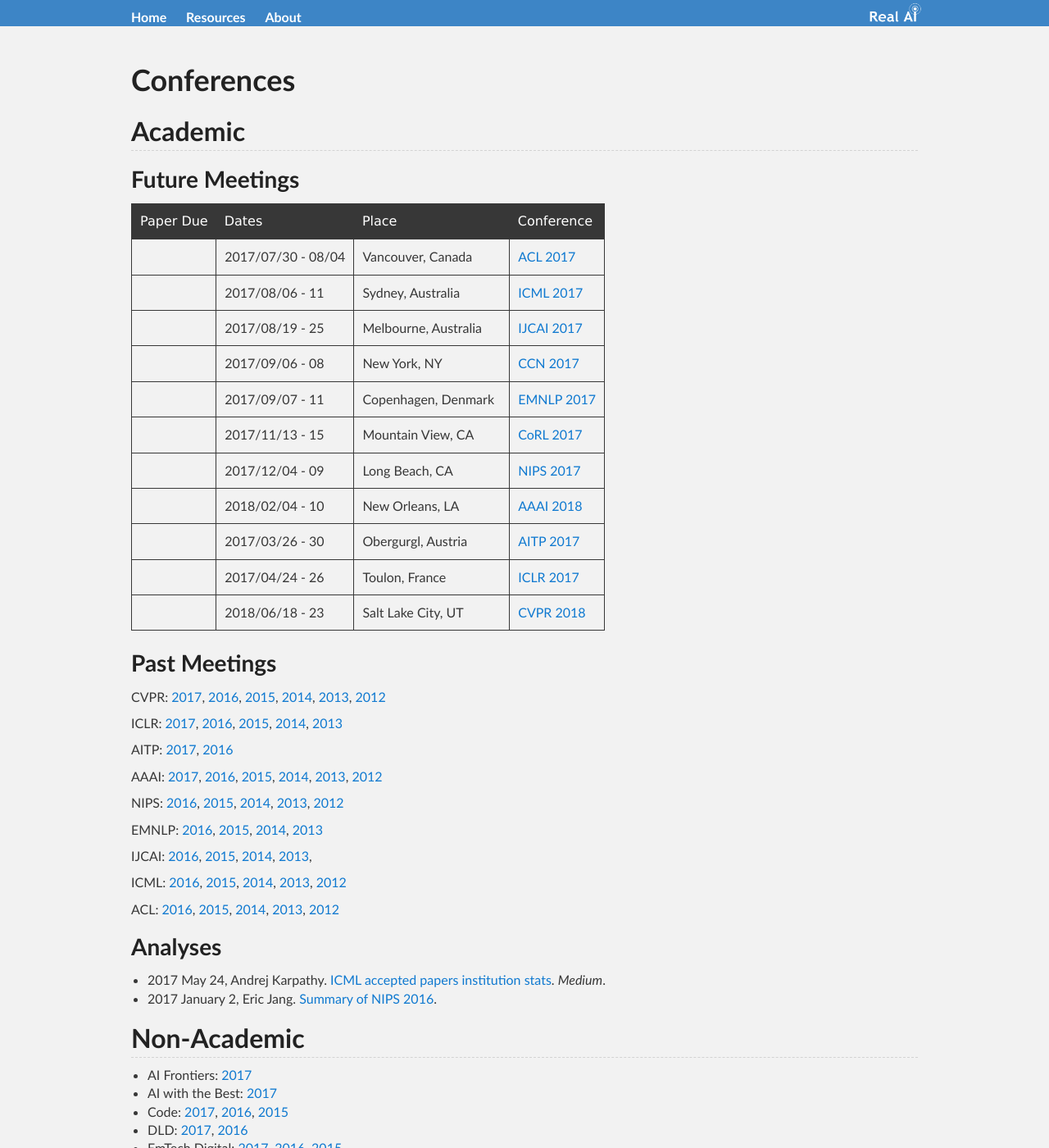
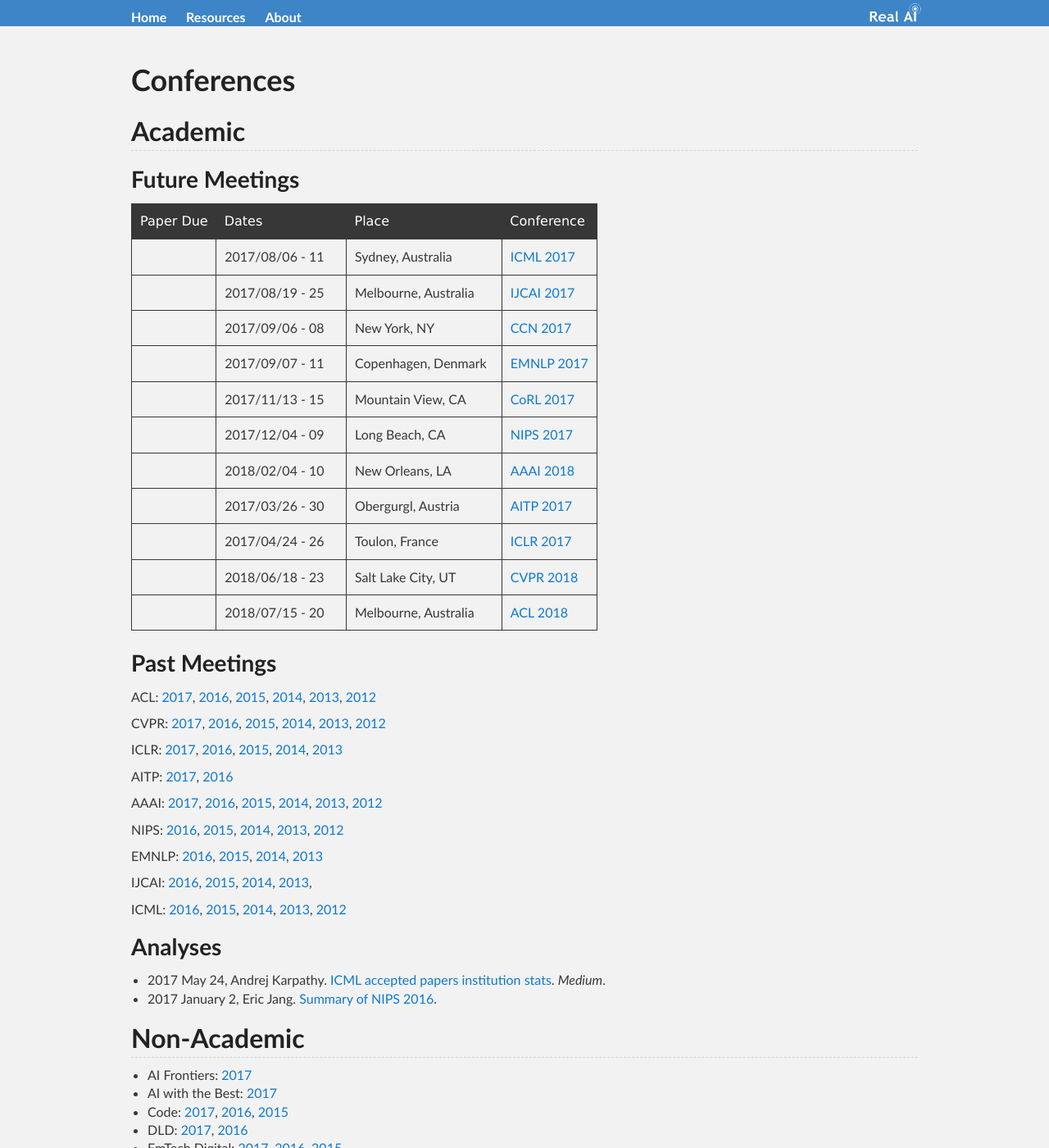
Before and after one commit to Tonywuhk/realai.org, a Jekyll site: the page built from conferences.md, in a window 1280 px wide and 1400 px high. Shown: the whole window at 82% size. Built offline with Jekyll 4.4.1, drawn with Linux system fonts in a browser that asks for light colours; our own code applies the rules of GitHub Pages for plain Markdown files; the repository's description, which GitHub fills in, is left out.

Commit message:
Update files

```diff
--- a/conferences.md
+++ b/conferences.md
@@ -10,7 +10,6 @@
 
 | Paper Due  | Dates              | Place                | Conference
 | ---------- | ------------------ | -------------------- | ----------
-|            | 2017/07/30 - 08/04 | Vancouver, Canada    | [ACL 2017](http://acl2017.org/)
 |            | 2017/08/06 - 11    | Sydney, Australia    | [ICML 2017](https://2017.icml.cc/)
 |            | 2017/08/19 - 25    | Melbourne, Australia | [IJCAI 2017](http://ijcai-17.org/)
 |            | 2017/09/06 - 08    | New York, NY         | [CCN 2017](http://ccneuro.org/)
@@ -21,8 +20,11 @@
 |            | 2017/03/26 - 30    | Obergurgl, Austria   | [AITP 2017](http://aitp-conference.org/2017/)
 |            | 2017/04/24 - 26    | Toulon, France       | [ICLR 2017](http://www.iclr.cc/doku.php?id=ICLR2017:main&redirect=1)
 |            | 2018/06/18 - 23    | Salt Lake City, UT   | [CVPR 2018](http://cvpr2018.thecvf.com/)
+|            | 2018/07/15 - 20    | Melbourne, Australia | [ACL 2018](http://acl2018.org/)
 
 ### Past Meetings
+
+ACL: [2017](http://acl2017.org/), [2016](http://acl2016.org/), [2015](http://acl2015.org/), [2014](http://acl2014.org/), [2013](http://acl2013.org/site/), [2012](http://mirror.aclweb.org/acl2012/)
 
 CVPR: [2017](http://cvpr2017.thecvf.com/), [2016](http://cvpr2016.thecvf.com/), [2015](http://cvpr2015.thecvf.com/), [2014](http://cvpr2014.thecvf.com/), [2013](http://cvpr2013.thecvf.com/), [2012](http://tab.computer.org/pamitc/archive/cvpr2012/)
 
```
Also changed, not shown: other parts of conferences.md (+0 -2 lines), README.md (+0 -1 lines), course/GCE/jupyter.md (+3 -3 lines), course/jupyter/README.md (+1 -1 lines).
